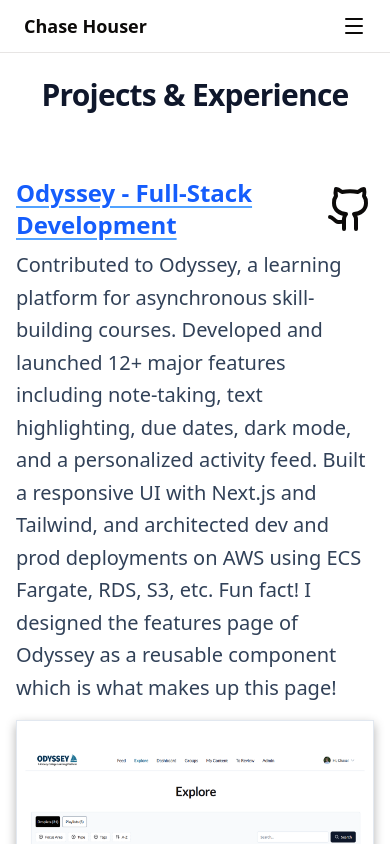
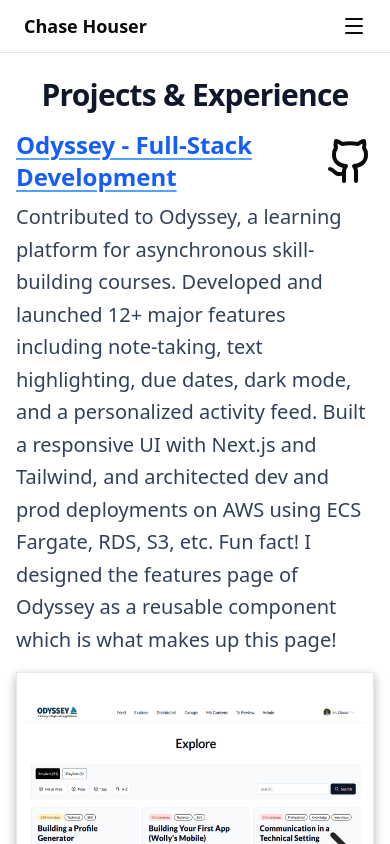
Before and after one commit to chouser63/portfolio, a Next.js app: page /experience in a window 390 px wide. Shown: the top 844 px of the page. Built offline with nearby package versions, Linux system fonts and the light colour scheme.

Commit message:
changed spacing on experiences page and removed stray semicolon

```diff
--- a/src/app/experience/page.tsx
+++ b/src/app/experience/page.tsx
@@ -51,5 +51,5 @@
         <div className="w-full h-full flex flex-col items-center justify-center pt-6">
             <StaggeredGallery gallery={galleryData} />;
         </div>
-    );
+    )
 }
--- a/src/components/ui/staggered-gallery.tsx
+++ b/src/components/ui/staggered-gallery.tsx
@@ -18,7 +18,7 @@
 
 function StaggeredGallery({ gallery }: { gallery: Gallery }) {
   return (
-    <div className="mx-auto h-full w-full space-y-12 pb-8 text-center">
+    <div className="mx-auto h-full w-full sm:space-y-12 sm:pb-8 text-center">
       <div className="mx-auto max-w-2xl text-center">
         <h1 className="text-3xl font-bold tracking-tight text-slate-900 sm:text-5xl dark:text-white">
           {gallery.title}
```
